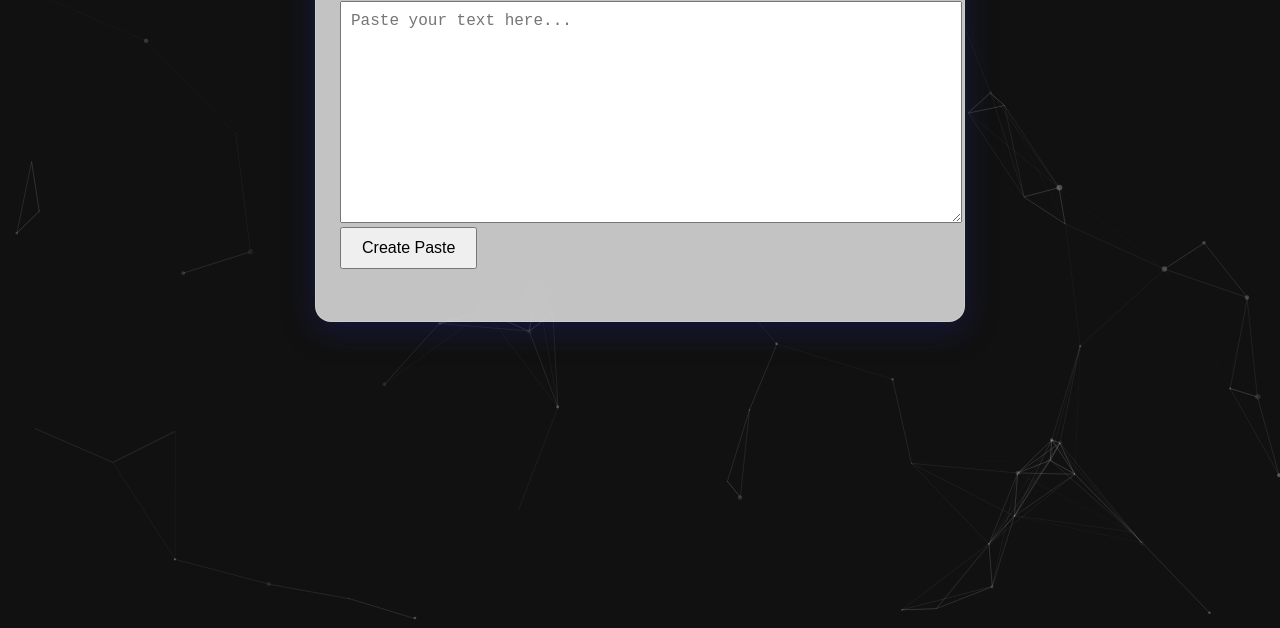
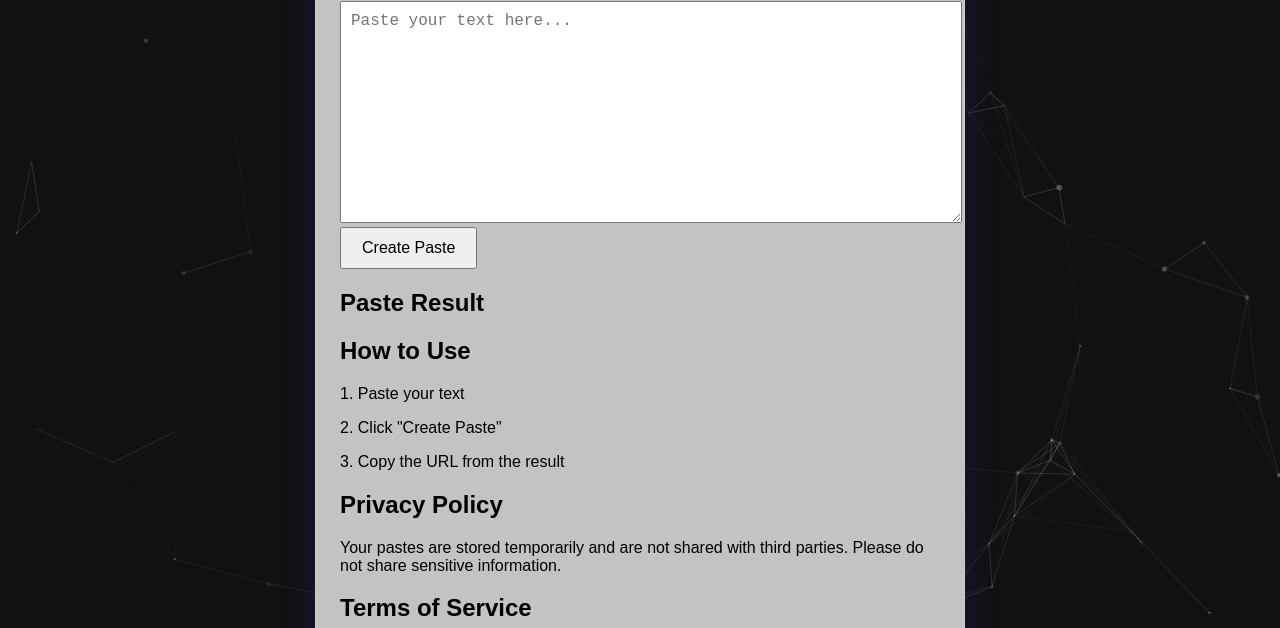
Before and after one commit to pancakes-proxy/web-tools-pastebin, a website: page public/index.html in a window 1280 px wide. Shown: the part 172-800 px from the top of the page. Drawn offline with nearby package versions, Linux system fonts and the light colour scheme.

Commit message:
Add usage instructions, privacy policy, terms of service, and contact information to index.html

```diff
--- a/public/index.html
+++ b/public/index.html
@@ -45,7 +45,18 @@
       <br>
       <button type="submit">Create Paste</button>
     </form>
+    <h2>Paste Result</h2>
     <div id="result"></div>
+    <h2>How to Use</h2>
+    <p>1. Paste your text</p>
+    <p>2. Click "Create Paste"</p>
+    <p>3. Copy the URL from the result</p>
+    <h2>Privacy Policy</h2>
+    <p>Your pastes are stored temporarily and are not shared with third parties. Please do not share sensitive information.</p>
+    <h2>Terms of Service</h2>
+    <p>By using this service, you agree to not upload any illegal content. We reserve the right to remove any content that violates our terms.</p>
+    <h2>Contact</h2>
+    <p>If you have any questions or need support, please contact us at <a href="mailto:pastebinsupport@internettools.org">
   </div>
   <script src="https://cdn.jsdelivr.net/npm/particles.js@2.0.0/particles.min.js"></script>
   <script>
```
